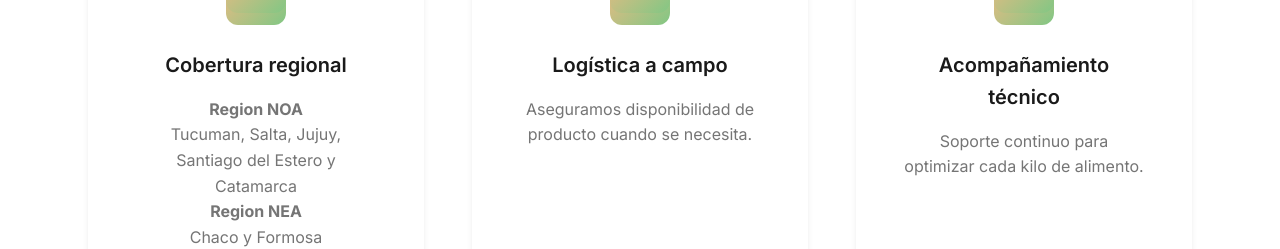
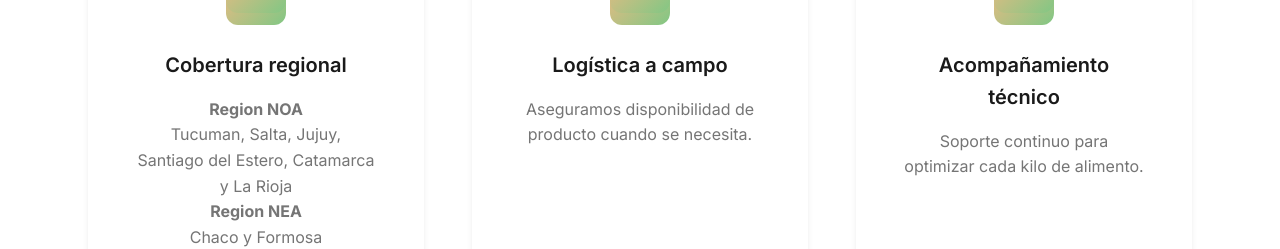
Before and after one commit to AlexisK2001/victunoa, a React (Vite) app: page / in a window 1280 px wide. Shown: the part 1850-2099 px from the top of the page. Built offline with nearby package versions, Linux system fonts and the light colour scheme.

Commit message:
feat: add La Rioja to the list of provinces covered in the NOA region.

```diff
--- a/src/pages/Home.jsx
+++ b/src/pages/Home.jsx
@@ -72,7 +72,7 @@ export default function Home() {
                             </div>
                             <h3 className={styles.valueTitle}>Cobertura regional</h3>
                             <h4 className={styles.valueText}>Region NOA</h4>
-                            <p className={styles.valueText}>Tucuman, Salta, Jujuy, Santiago del Estero y Catamarca</p>
+                            <p className={styles.valueText}>Tucuman, Salta, Jujuy, Santiago del Estero, Catamarca y La Rioja</p>
                             <h4 className={styles.valueText}>Region NEA</h4>
                             <p className={styles.valueText}>Chaco y Formosa</p>
                         </div>
```
